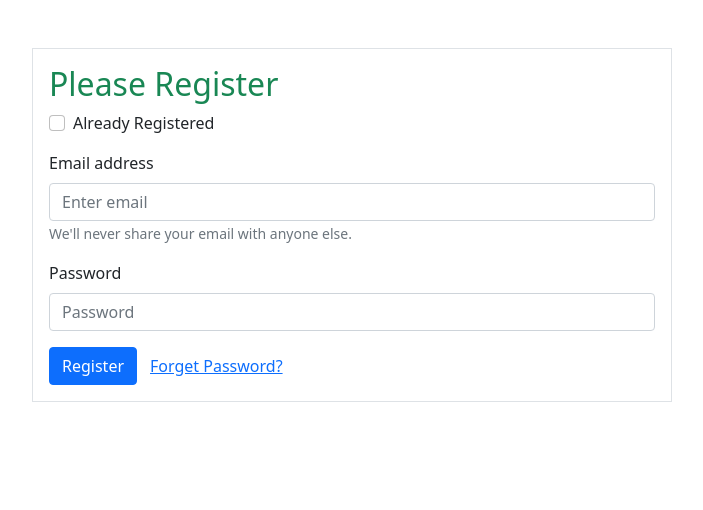
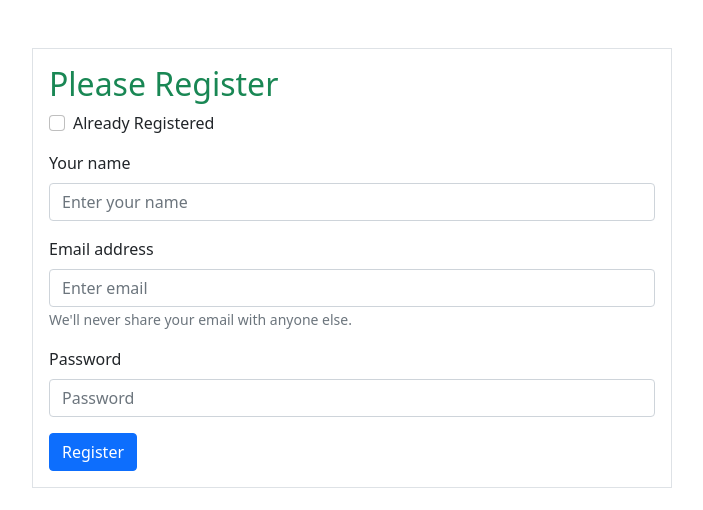
Before and after one commit to khaled39ab/Simple-Email-Password-autth, a React (Create React App) app: page / in a window 1280 px wide. Shown: the top 510 px of the page, without its empty margins (288-991 px from the left). Built offline with nearby package versions, Linux system fonts and the light colour scheme.

Commit message:
updating form

```diff
--- a/src/App.js
+++ b/src/App.js
@@ -10,9 +10,14 @@
 function App() {
   const [validated, setValidated] = useState(false);
   const [registered, setRegistered] = useState(false);
-  const [error, setError] = useState('');
+  const [name, setName] = useState('');
   const [email, setEmail] = useState('');
   const [password, setPassword] = useState('')
+  const [error, setError] = useState('');
+
+  const handleName = e =>{
+    setName(e.target.value)
+  }
 
   const handleEmail = e => {
     setEmail(e.target.value);
@@ -87,6 +92,13 @@
           <Form.Group className="mb-3" controlId="formBasicCheckbox">
             <Form.Check onChange={handleRegistered} type="checkbox" label="Already Registered" />
           </Form.Group>
+          {!registered && <Form.Group className="mb-3" controlId="formText">
+            <Form.Label>Your name</Form.Label>
+            <Form.Control onBlur={handleName} type="text" placeholder="Enter your name" required />
+            <Form.Control.Feedback type="invalid">
+              Please provide your name.
+            </Form.Control.Feedback>
+          </Form.Group>}
           <Form.Group className="mb-3" controlId="formBasicEmail">
             <Form.Label>Email address</Form.Label>
             <Form.Control onBlur={handleEmail} type="email" placeholder="Enter email" required />
@@ -105,11 +117,14 @@
               Please provide a valid password.
             </Form.Control.Feedback>
           </Form.Group>
+
           <p className='text-danger'>{error ? error : ''}</p>
-          <Button variant="primary" type="submit">
-            {registered ? 'Log In' : 'Register'}
-          </Button>
+
+         {registered ? <div>
+          <Button variant="primary" type="submit"> Log In </Button>
           <button onClick={handlePasswordReset} type="button" className="btn btn-link">Forget Password?</button>
+         </div> : <Button variant="primary" type="submit"> Register </Button>}
+
         </Form>
       </div>
     </div>
```
